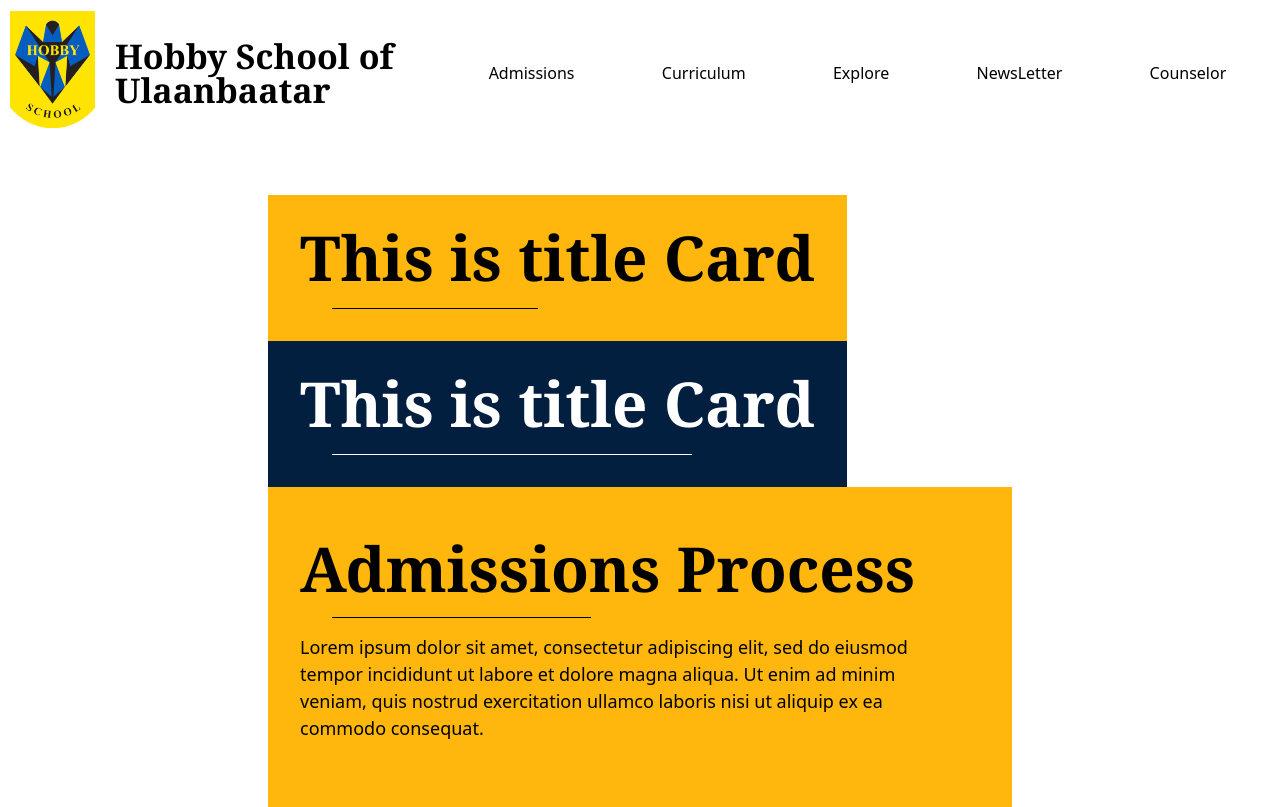
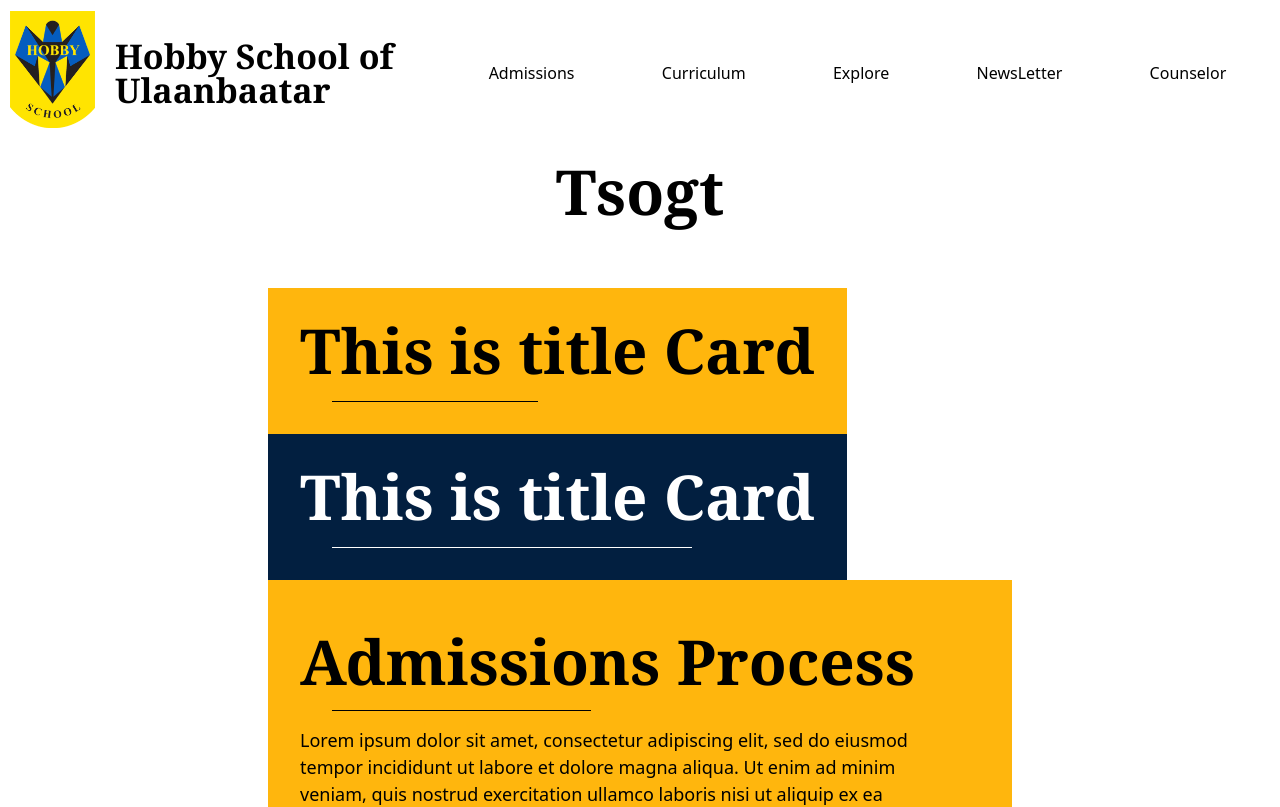
Before and after one commit to ShagaiB/HSUwebsite, a Next.js app: page / in a window 1280 px wide. Shown: the top 807 px of the page. Built offline with nearby package versions, Linux system fonts and the light colour scheme.

Commit message:
sheee just added my name

```diff
--- a/src/pages/index.jsx
+++ b/src/pages/index.jsx
@@ -7,6 +7,8 @@ const longLoremIpsumText = "Lorem ipsum dolor sit amet, consectetur adipiscing e
 const Page = () =>{
 
   return <div className="flex flex-col w-full items-center">
+
+<Typography variant = "h1">Tsogt</Typography>
 
     <div className="my-[50px]">
       <TitleCard>This is title Card</TitleCard>
```
